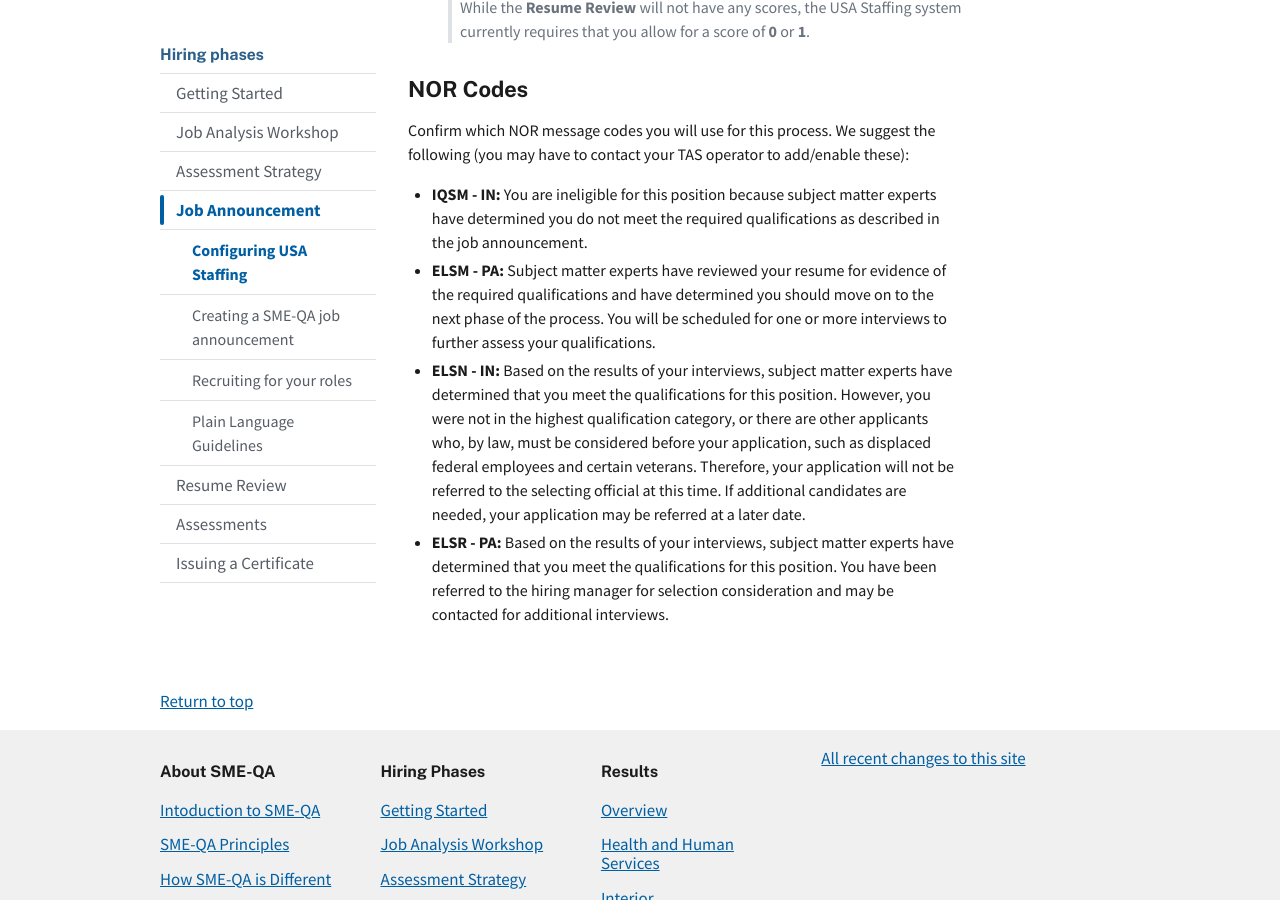
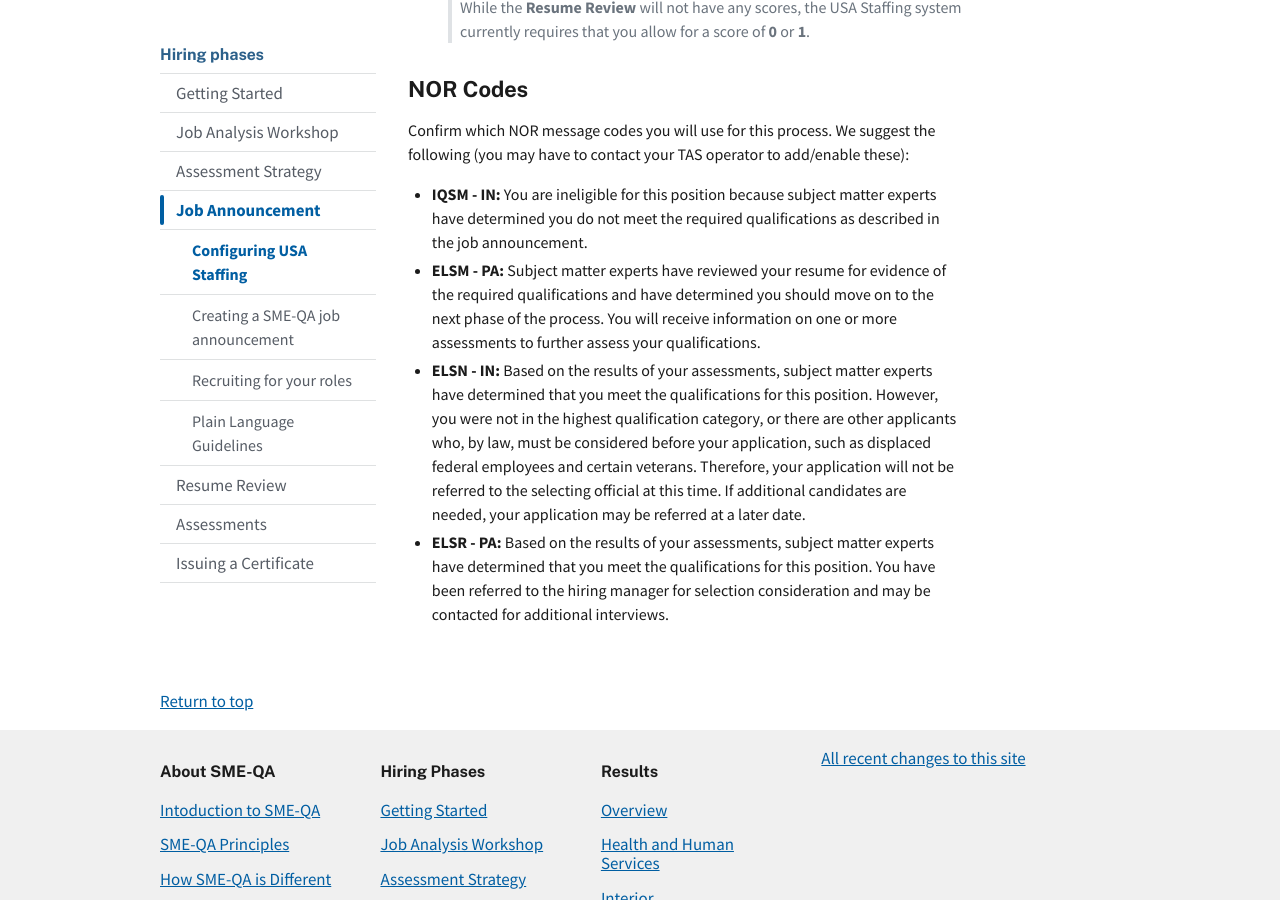
Before and after one commit to usds/SME-QA-Website, a Jekyll site: the page built from pages/phases/job-announcement/configuring-usas.md, in a window 1280 px wide and 900 px high, scrolled down 3754 px. Built offline with Jekyll 4.4.1, drawn with Linux system fonts in a browser that asks for light colours; some of the changed text lies outside the part shown.

Commit message:
update USAS instructions to say "assessments"

```diff
--- a/pages/phases/job-announcement/configuring-usas.md
+++ b/pages/phases/job-announcement/configuring-usas.md
@@ -32,7 +32,7 @@
 The SME-QA process assumes that there is:
 
 * One resume review without score (the resume review is pass/fail)
-* Two interviews (both interviews are pass/fail and are used to determine category ratings) with the following details:
+* Two assessments (both assessments are pass/fail and are used to determine category ratings) with the following details:
     * Passing score of 1
     * Maximum score of 2
     * Any applicant who does not meet the requirements will receive an ineligible NOR code and _no score_
@@ -101,6 +101,6 @@
 Confirm which NOR message codes you will use for this process. We suggest the following (you may have to contact your TAS operator to add/enable these):
 
 * **IQSM - IN:** You are ineligible for this position because subject matter experts have determined you do not meet the required qualifications as described in the job announcement.
-* **ELSM - PA:** Subject matter experts have reviewed your resume for evidence of the required qualifications and have determined you should move on to the next phase of the process. You will be scheduled for one or more interviews to further assess your qualifications.
-* **ELSN - IN:** Based on the results of your interviews, subject matter experts have determined that you meet the qualifications for this position. However, you were not in the highest qualification category, or there are other applicants who, by law, must be considered before your application, such as displaced federal employees and certain veterans. Therefore, your application will not be referred to the selecting official at this time. If additional candidates are needed, your application may be referred at a later date.
-* **ELSR - PA:** Based on the results of your interviews, subject matter experts have determined that you meet the qualifications for this position. You have been referred to the hiring manager for selection consideration and may be contacted for additional interviews.
+* **ELSM - PA:** Subject matter experts have reviewed your resume for evidence of the required qualifications and have determined you should move on to the next phase of the process. You will receive information on one or more assessments to further assess your qualifications.
+* **ELSN - IN:** Based on the results of your assessments, subject matter experts have determined that you meet the qualifications for this position. However, you were not in the highest qualification category, or there are other applicants who, by law, must be considered before your application, such as displaced federal employees and certain veterans. Therefore, your application will not be referred to the selecting official at this time. If additional candidates are needed, your application may be referred at a later date.
+* **ELSR - PA:** Based on the results of your assessments, subject matter experts have determined that you meet the qualifications for this position. You have been referred to the hiring manager for selection consideration and may be contacted for additional interviews.
```
Also changed, not shown: other parts of pages/phases/job-announcement/configuring-usas.md (+3 -3 lines).
